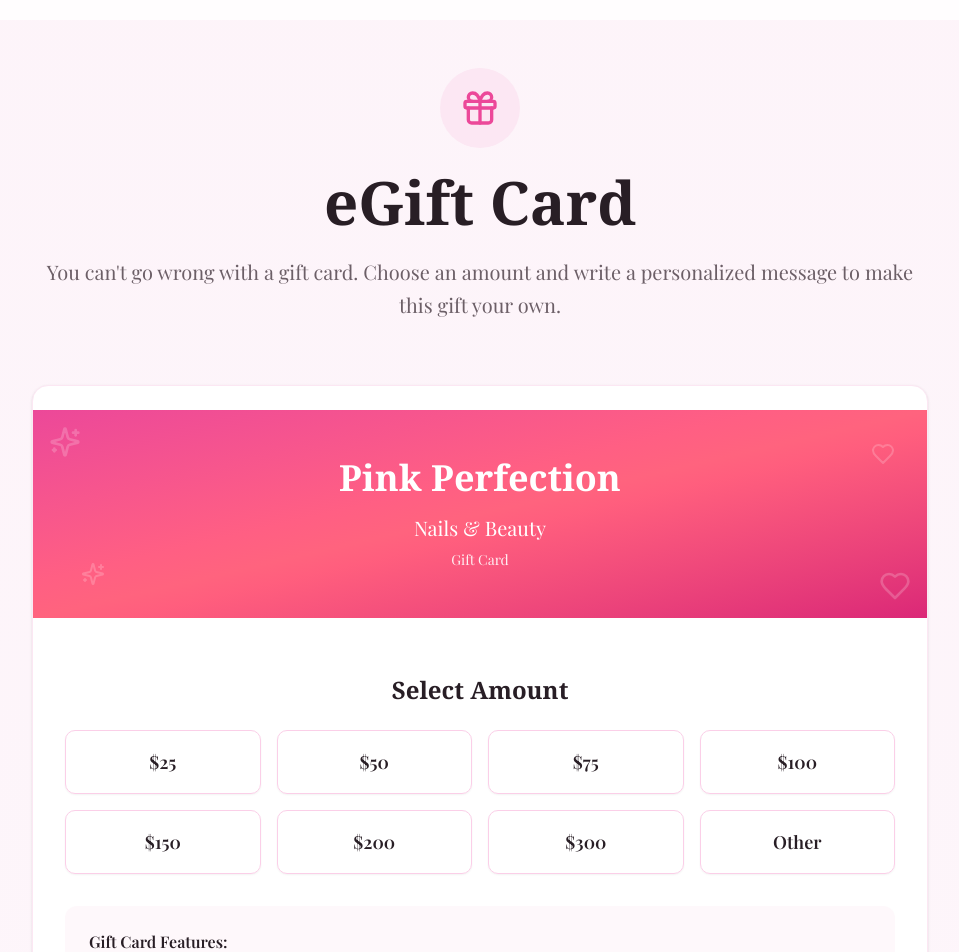
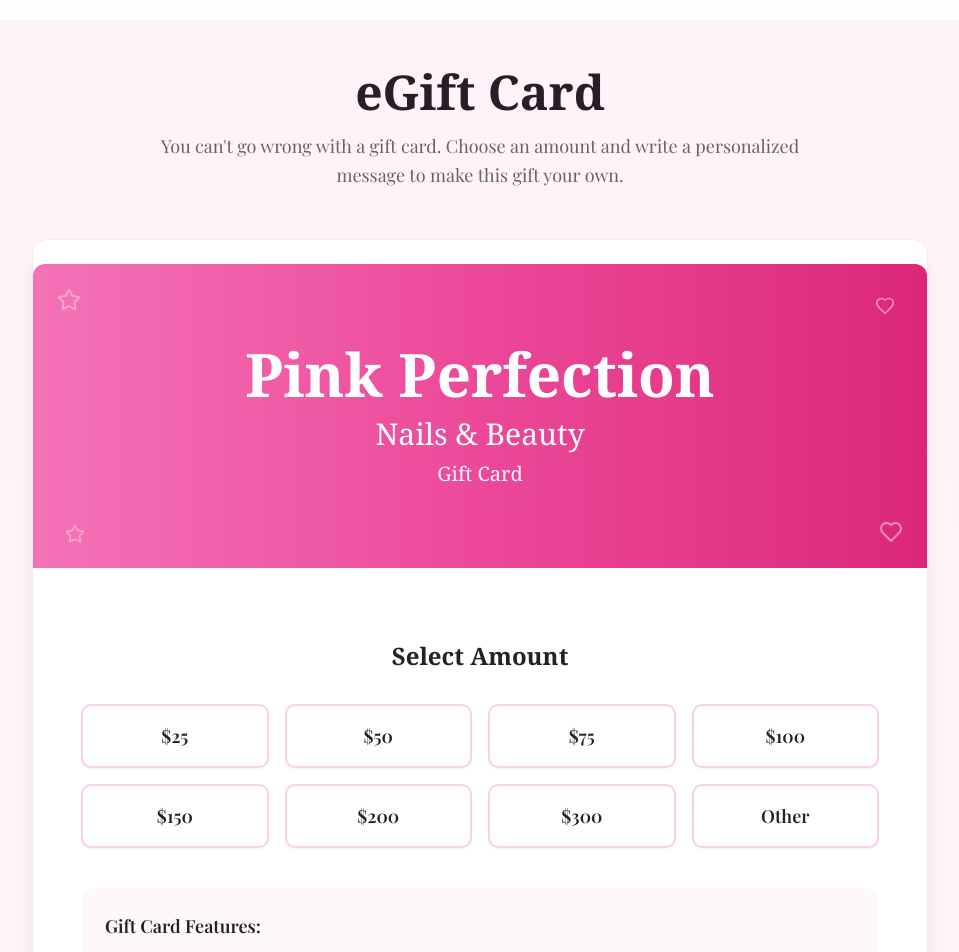
Before and after one commit to colours93/pink-perfection-nails-beauty, a Next.js app: page /gift-card in a window 1280 px wide. Shown: the part 60-1012 px from the top of the page, without its empty margins (160-1119 px from the left). Built offline with nearby package versions, Linux system fonts and the light colour scheme; a web font is replaced by a local one.

Commit message:
Redesign gift card banner with proper pink gradient and styling

```diff
--- a/app/gift-card/page.tsx
+++ b/app/gift-card/page.tsx
@@ -5,7 +5,7 @@ import { Footer } from "@/components/footer"
 import { motion } from "framer-motion"
 import { Card, CardContent } from "@/components/ui/card"
 import { Button } from "@/components/ui/button"
-import { Gift, Heart, Sparkles } from "lucide-react"
+import { Star, Heart } from "lucide-react"
 
 const giftAmounts = [25, 50, 75, 100, 150, 200, 300]
 
@@ -20,13 +20,12 @@ export default function GiftCardPage() {
             initial={{ opacity: 0, y: 20 }}
             animate={{ opacity: 1, y: 0 }}
             transition={{ duration: 0.6 }}
-            className="max-w-4xl mx-auto text-center mb-16"
+            className="max-w-4xl mx-auto mb-12"
           >
-            <div className="w-20 h-20 bg-pink-100 rounded-full flex items-center justify-center mx-auto mb-6">
-              <Gift className="w-10 h-10 text-pink-500" />
-            </div>
-            <h1 className="text-5xl md:text-6xl font-serif font-bold text-foreground mb-6">eGift Card</h1>
-            <p className="text-xl text-muted-foreground leading-relaxed">
+            <h1 className="text-4xl md:text-5xl font-serif font-bold text-foreground mb-4 text-center">
+              eGift Card
+            </h1>
+            <p className="text-lg text-muted-foreground leading-relaxed text-center max-w-2xl mx-auto">
               You can't go wrong with a gift card. Choose an amount and write a personalized message to make this gift
               your own.
             </p>
@@ -38,45 +37,47 @@ export default function GiftCardPage() {
               animate={{ opacity: 1, y: 0 }}
               transition={{ duration: 0.6, delay: 0.2 }}
             >
-              <Card className="border-pink-100 overflow-hidden">
-                <div className="bg-gradient-to-br from-pink-500 via-rose-400 to-pink-600 p-12 text-white text-center relative overflow-hidden">
-                  <div className="absolute inset-0 opacity-20">
-                    <Sparkles className="absolute top-4 left-4 w-8 h-8" />
-                    <Heart className="absolute top-8 right-8 w-6 h-6" />
-                    <Sparkles className="absolute bottom-8 left-12 w-6 h-6" />
-                    <Heart className="absolute bottom-4 right-4 w-8 h-8" />
-                  </div>
+              <Card className="border-pink-100 overflow-hidden shadow-xl">
+                {/* Gift Card Banner */}
+                <div className="relative bg-gradient-to-r from-pink-400 via-pink-500 to-pink-600 p-16 md:p-20 text-white text-center rounded-t-lg overflow-hidden">
+                  {/* Decorative Elements */}
+                  <Star className="absolute top-6 left-6 w-6 h-6 text-pink-200/60 stroke-2" strokeWidth={1.5} />
+                  <Star className="absolute bottom-6 left-8 w-5 h-5 text-pink-200/60 stroke-2" strokeWidth={1.5} />
+                  <Heart className="absolute top-8 right-8 w-5 h-5 text-pink-200/60 stroke-2" strokeWidth={1.5} fill="none" />
+                  <Heart className="absolute bottom-6 right-6 w-6 h-6 text-pink-200/60 stroke-2" strokeWidth={1.5} fill="none" />
+
+                  {/* Main Text */}
                   <div className="relative z-10">
-                    <h2 className="text-3xl md:text-4xl font-serif font-bold mb-4">Pink Perfection</h2>
-                    <p className="text-xl mb-2">Nails & Beauty</p>
-                    <p className="text-sm opacity-90">Gift Card</p>
+                    <h2 className="text-5xl md:text-6xl font-serif font-bold mb-3">Pink Perfection</h2>
+                    <p className="text-2xl md:text-3xl font-serif mb-2">Nails & Beauty</p>
+                    <p className="text-lg md:text-xl font-serif opacity-95">Gift Card</p>
                   </div>
                 </div>
 
-                <CardContent className="p-8">
-                  <h3 className="text-2xl font-serif font-bold text-foreground mb-6 text-center">Select Amount</h3>
+                <CardContent className="p-8 md:p-12">
+                  <h3 className="text-2xl font-serif font-bold text-foreground mb-8 text-center">Select Amount</h3>
 
-                  <div className="grid grid-cols-2 sm:grid-cols-4 gap-4 mb-8">
+                  <div className="grid grid-cols-2 sm:grid-cols-4 gap-4 mb-10">
                     {giftAmounts.map((amount) => (
                       <Button
                         key={amount}
                         variant="outline"
-                        className="h-16 text-lg font-semibold border-pink-200 hover:bg-pink-50 hover:border-pink-300 bg-transparent"
+                        className="h-16 text-lg font-semibold border-2 border-pink-200 hover:bg-pink-50 hover:border-pink-400 bg-transparent text-foreground transition-all"
                       >
                         ${amount}
                       </Button>
                     ))}
                     <Button
                       variant="outline"
-                      className="h-16 text-lg font-semibold border-pink-200 hover:bg-pink-50 hover:border-pink-300 bg-transparent"
+                      className="h-16 text-lg font-semibold border-2 border-pink-200 hover:bg-pink-50 hover:border-pink-400 bg-transparent text-foreground transition-all"
                     >
                       Other
                     </Button>
                   </div>
 
-                  <div className="bg-pink-50/50 rounded-lg p-6 mb-6">
-                    <h4 className="font-semibold text-foreground mb-3">Gift Card Features:</h4>
-                    <ul className="space-y-2 text-muted-foreground">
+                  <div className="bg-pink-50/50 rounded-lg p-6 mb-8">
+                    <h4 className="font-semibold text-foreground mb-4 text-lg">Gift Card Features:</h4>
+                    <ul className="space-y-3 text-muted-foreground">
                       <li className="flex items-start gap-2">
                         <span className="text-pink-500 mt-1">•</span>
                         <span>Can be purchased for someone else or for yourself</span>
@@ -96,11 +97,11 @@ export default function GiftCardPage() {
                     </ul>
                   </div>
 
-                  <Button className="w-full bg-pink-500 hover:bg-pink-600 text-white text-lg py-6">
+                  <Button className="w-full bg-pink-500 hover:bg-pink-600 text-white text-lg py-6 mb-4">
                     Purchase Gift Card
                   </Button>
 
-                  <p className="text-sm text-muted-foreground text-center mt-4">
+                  <p className="text-sm text-muted-foreground text-center">
                     Gift cards can be redeemed for any service at Pink Perfection Nails & Beauty
                   </p>
                 </CardContent>
```
